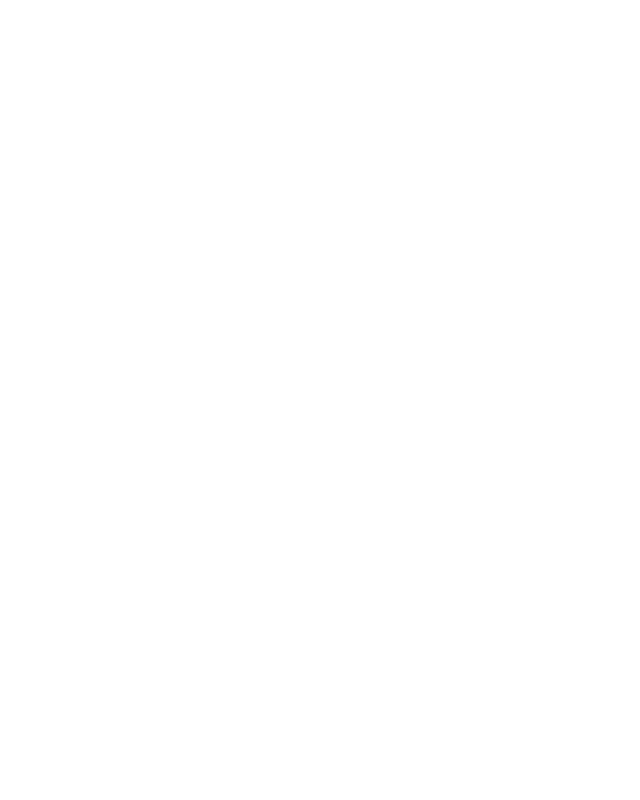
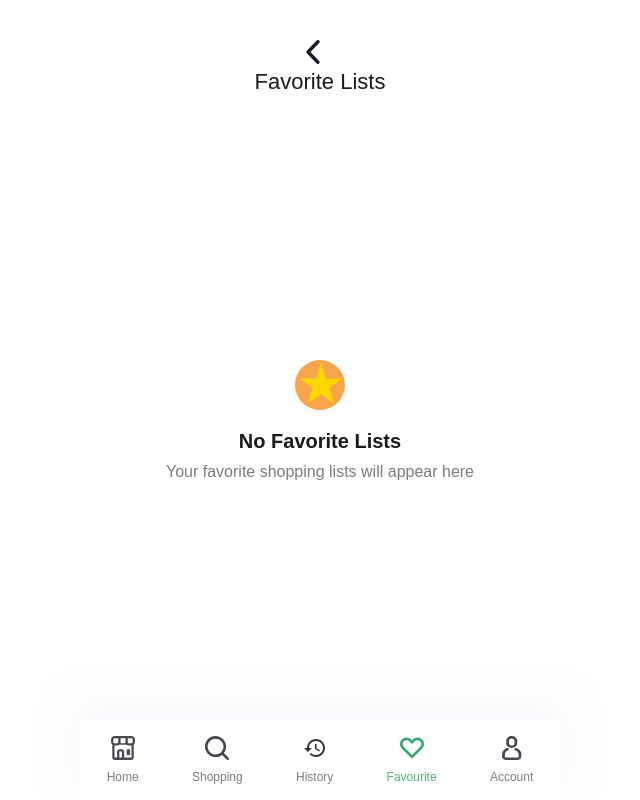
Before and after one commit to DaftGorillaz/Grocerify, a React (Create React App) app in the folder front-end/: page /favorite in a window 1280 px wide. Before the commit this address had no page. Shown: the whole page, without its empty margins (320-960 px from the left). Built offline with nearby package versions, Linux system fonts and the light colour scheme; a web font is replaced by a local one.

Commit message:
Add the favorites page

```diff
--- a/front-end/src/App.js
+++ b/front-end/src/App.js
@@ -7,6 +7,7 @@
 import GeneratedListPage from './components/GeneratedListPage';
 import AccountPage from './components/AccountPage';
 import HistoryPage from './components/HistoryPage';
+import FavoritePage from './components/FavoritePage';
 import { UserProvider } from './context/UserContext';
 
 function App() {
@@ -21,6 +22,7 @@
             <Route path="/generated-list" element={<GeneratedListPage />} />
             <Route path="/account" element={<AccountPage />} />
             <Route path="/history" element={<HistoryPage />} />
+            <Route path="/favorite" element={<FavoritePage />} />
           </Routes>
         </div>
       </Router>
--- a/front-end/src/components/BottomNavigation.js
+++ b/front-end/src/components/BottomNavigation.js
@@ -18,7 +18,7 @@
     } else if (tab === 'history') {
       navigate('/history');
     } else if (tab === 'favourite') {
-      navigate('/favourite');
+      navigate('/favorite');
     } else if (tab === 'account') {
       navigate('/account');
     }
--- /dev/null
+++ b/front-end/src/components/FavoritePage.css
@@ -0,0 +1,142 @@
+.favorite-page {
+  height: 100%;
+  width: 100%;
+  padding: 20px;
+  position: relative;
+  display: flex;
+  flex-direction: column;
+  overflow-y: auto;
+  background-color: #FFFFFF;
+  scrollbar-width: thin;
+  scrollbar-color: rgba(0, 0, 0, 0.2) transparent;
+}
+
+.favorite-page::-webkit-scrollbar {
+  width: 5px;
+}
+
+.favorite-page::-webkit-scrollbar-track {
+  background: transparent;
+}
+
+.favorite-page::-webkit-scrollbar-thumb {
+  background-color: rgba(0, 0, 0, 0.2);
+  border-radius: 10px;
+}
+
+.favorite-container {
+  flex: 1;
+  display: flex;
+  flex-direction: column;
+  gap: 15px;
+  margin-bottom: 80px;
+}
+
+.empty-state {
+  display: flex;
+  flex-direction: column;
+  align-items: center;
+  justify-content: center;
+  height: 100%;
+  padding: 40px;
+  text-align: center;
+  color: #7C7C7C;
+}
+
+.empty-icon {
+  font-size: 48px;
+  margin-bottom: 20px;
+  color: #FFD700;
+}
+
+.empty-state h3 {
+  font-size: 20px;
+  margin-bottom: 10px;
+  color: #181B19;
+}
+
+.favorite-lists {
+  display: flex;
+  flex-direction: column;
+  gap: 15px;
+}
+
+.favorite-item {
+  background-color: #F8F9FB;
+  border-radius: 15px;
+  padding: 15px;
+  display: flex;
+  justify-content: space-between;
+  align-items: center;
+  cursor: pointer;
+  transition: transform 0.2s ease;
+  border: 1px solid #E2E2E2;
+}
+
+.favorite-item:hover {
+  transform: translateY(-2px);
+}
+
+.favorite-item-content {
+  flex: 1;
+}
+
+.favorite-item-header {
+  display: flex;
+  justify-content: space-between;
+  align-items: center;
+  margin-bottom: 5px;
+}
+
+.favorite-item-header h3 {
+  font-size: 18px;
+  color: #181B19;
+  margin: 0;
+}
+
+.favorite-amount {
+  font-size: 16px;
+  color: #53B175;
+  font-weight: 500;
+}
+
+.favorite-item-details {
+  color: #7C7C7C;
+  font-size: 14px;
+}
+
+.delete-button {
+  background: none;
+  border: none;
+  color: #FF6961;
+  font-size: 24px;
+  cursor: pointer;
+  padding: 0 10px;
+  margin-left: 10px;
+  opacity: 0.7;
+  transition: opacity 0.2s ease;
+}
+
+.delete-button:hover {
+  opacity: 1;
+}
+
+.header {
+  display: flex;
+  align-items: center;
+  margin-bottom: 30px;
+}
+
+.back-arrow {
+  width: 24px;
+  height: 24px;
+  margin-right: 15px;
+  cursor: pointer;
+}
+
+.header h1 {
+  font-size: 22px;
+  font-weight: 400;
+  color: #181B19;
+  margin: 0;
+}
--- /dev/null
+++ b/front-end/src/components/FavoritePage.js
@@ -0,0 +1,98 @@
+import React, { useState, useEffect } from 'react';
+import './FavoritePage.css';
+import { useNavigate } from 'react-router-dom';
+import backArrow from '../assets/images/back-arrow.svg';
+import BottomNavigation from './BottomNavigation';
+
+const FavoritePage = () => {
+  const navigate = useNavigate();
+  const [favoriteLists, setFavoriteLists] = useState(() => {
+    const savedFavorites = localStorage.getItem('shoppingFavorites');
+    return savedFavorites ? JSON.parse(savedFavorites) : [];
+  });
+
+  useEffect(() => {
+    localStorage.setItem('shoppingFavorites', JSON.stringify(favoriteLists));
+  }, [favoriteLists]);
+
+  const handleGoBack = () => {
+    navigate(-1);
+  };
+
+  const handleListClick = (list) => {
+    navigate('/generated-list', {
+      state: {
+        shoppingList: list.items,
+        maxStores: list.maxStores,
+        listName: list.name,
+        isFavoriteView: true
+      }
+    });
+  };
+
+  const handleDelete = (index, event) => {
+    event.stopPropagation();
+    const updatedFavorites = favoriteLists.filter((_, i) => i !== index);
+    setFavoriteLists(updatedFavorites);
+  };
+
+  const calculateTotalAmount = (items) => {
+    return items.reduce((total, item) => total + (item.price || 0), 0).toFixed(2);
+  };
+
+  return (
+    <div className="favorite-page">
+      <div className="header">
+        <img
+          src={backArrow}
+          alt="Back"
+          className="back-arrow"
+          onClick={handleGoBack}
+        />
+        <h1>Favorite Lists</h1>
+      </div>
+
+      <div className="favorite-container">
+        {favoriteLists.length === 0 ? (
+          <div className="empty-state">
+            <div className="empty-icon">★</div>
+            <h3>No Favorite Lists</h3>
+            <p>Your favorite shopping lists will appear here</p>
+          </div>
+        ) : (
+          <div className="favorite-lists">
+            {favoriteLists.map((list, index) => (
+              <div
+                key={index}
+                className="favorite-item"
+                onClick={() => handleListClick(list)}
+              >
+                <div className="favorite-item-content">
+                  <div className="favorite-item-header">
+                    <h3>{list.name}</h3>
+                    <span className="favorite-amount">${calculateTotalAmount(list.items)}</span>
+                  </div>
+                  <div className="favorite-item-details">
+                    <span>{list.items.length} items</span>
+                  </div>
+                </div>
+                <button
+                  className="delete-button"
+                  onClick={(e) => handleDelete(index, e)}
+                  aria-label="Delete list"
+                >
+                  ×
+                </button>
+              </div>
+            ))}
+          </div>
+        )}
+      </div>
+
+      <BottomNavigation activeTab="favourite" />
+      <div className="home-indicator"></div>
+    </div>
+  );
+};
+
+export default FavoritePage;
--- a/front-end/src/components/GeneratedListPage.js
+++ b/front-end/src/components/GeneratedListPage.js
@@ -51,8 +51,43 @@
   };
 
   const handleAddToFavorite = () => {
-    // In a real app, this would add the shopping list to favorites
-    alert(`Shopping list "${listName}" added to favorites!`);
+    // Get existing favorites or initialize empty array
+    const existingFavorites = JSON.parse(localStorage.getItem('shoppingFavorites') || '[]');
+
+    // Create new favorite entry
+    const favoriteEntry = {
+      name: listName,
+      items: shoppingList,
+      maxStores,
+      timestamp: Date.now()
+    };
+
+    // Check if this list is already in favorites
+    const isDuplicate = existingFavorites.some(
+      favorite =>
+        favorite.name === favoriteEntry.name &&
+        JSON.stringify(favorite.items) === JSON.stringify(favoriteEntry.items)
+    );
+
+    if (isDuplicate) {
+      alert('This shopping list is already in your favorites!');
+      return;
+    }
+
+    // Add to favorites and save
+    const updatedFavorites = [favoriteEntry, ...existingFavorites];
+    localStorage.setItem('shoppingFavorites', JSON.stringify(updatedFavorites));
+
+    // Also add to history
+    const existingHistory = JSON.parse(localStorage.getItem('shoppingHistory') || '[]');
+    const historyEntry = {
+      ...favoriteEntry,
+      fromFavorites: true // Add a flag to indicate it was added from favorites
+    };
+    const updatedHistory = [historyEntry, ...existingHistory];
+    localStorage.setItem('shoppingHistory', JSON.stringify(updatedHistory));
+
+    alert(`Shopping list "${listName}" added to favorites and history!`);
   };
 
   // Update to use index instead of itemId
```
